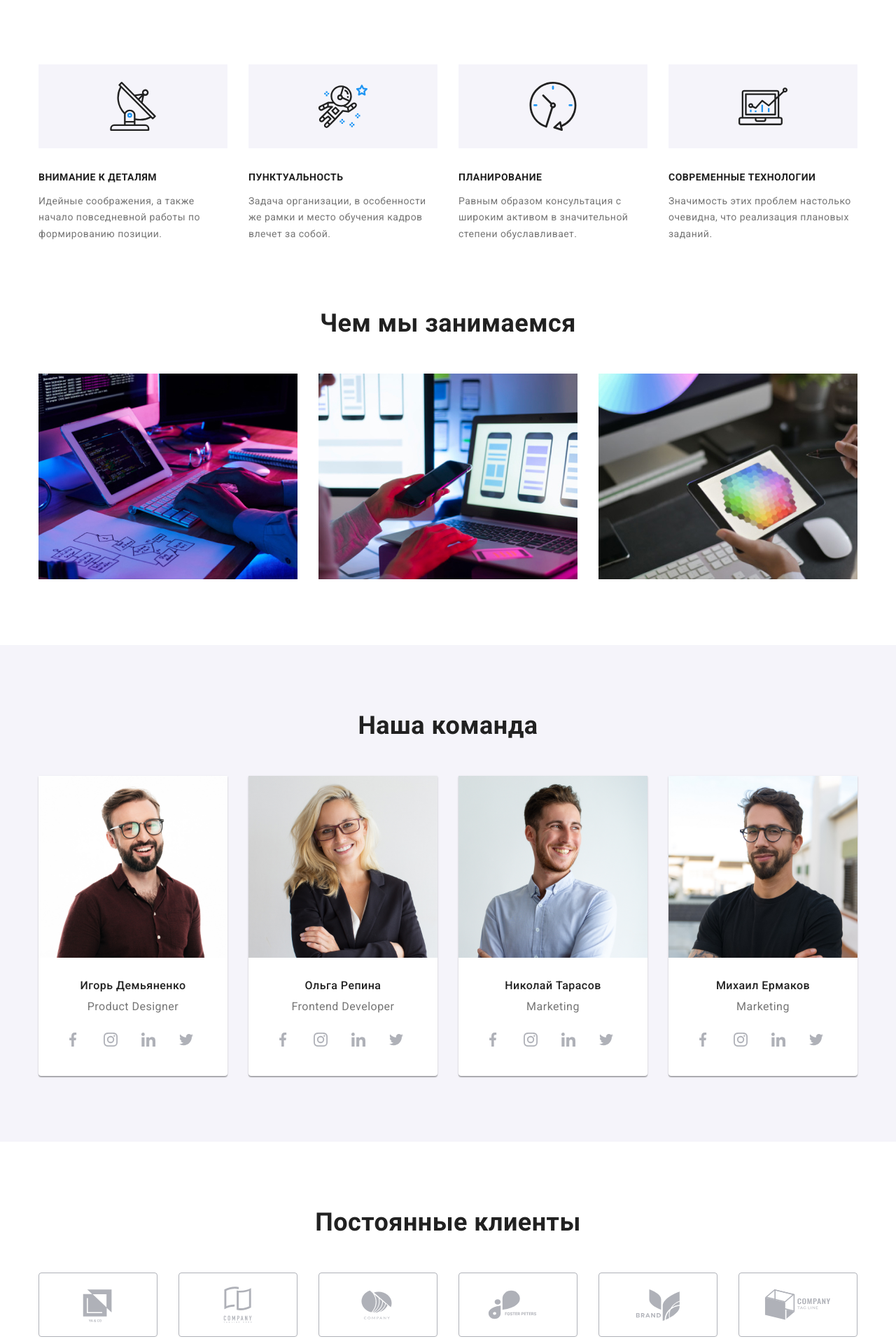
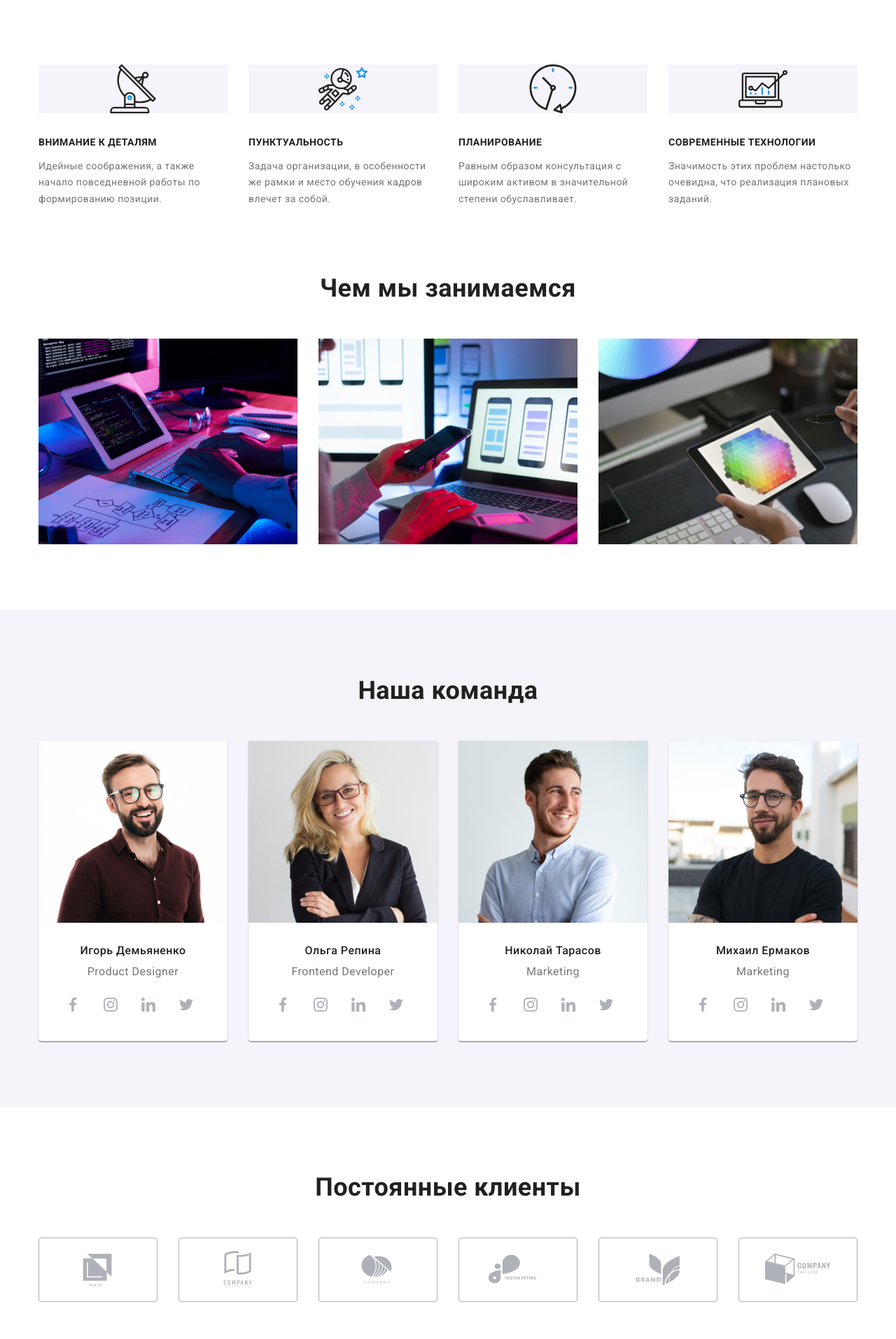
Before and after one commit to LikaRos/goit-markup-hw-04, a plain HTML site: page index.html in a window 1280 px wide. Shown: the part 696-2610 px from the top of the page at 70% size. Drawn offline with nearby package versions, Linux system fonts and the light colour scheme.

Commit message:
Update style.css

```diff
--- a/css/style.css
+++ b/css/style.css
@@ -226,8 +226,9 @@ body {
 }
 .icon-holder {
   background-color: var(--button-background);
-  padding-top: 25px;
-  padding-bottom: 25px;
+  display: flex;
+  align-items: center;
+  justify-content: center;
   margin-bottom: 30px;
 }
 .features-icons {
@@ -335,7 +336,7 @@ body {
   justify-content: center;
 }
 .social-list {
-  margin: 2 px;
+  margin-right: 10px;
 }
 .social-link {
   width: 44px;
@@ -345,7 +346,6 @@ body {
   justify-content: center;
   border-radius: 50%;
   background-color: var(--icon-background);
-  margin-right: 10px;
 }
 /* box-shadow: 10px 0 10px -5px rgba(0, 0, 0, 0.3);
  } */
@@ -384,8 +384,9 @@ body {
 .clients-link {
   width: 100%;
   height: 100%;
-  padding-top: 16px;
-  padding-bottom: 16px;
+  display: flex;
+  align-items: center;
+  justify-content: center;
 }
 
 .clients-icons {
@@ -438,8 +439,15 @@ body {
 .right-group {
   display: flex;
   align-items: center;
+}
+.right-list {
   margin-right: 10px;
 }
+
+.right-group:last-child {
+  margin-right: 0px;
+}
+
 .right-link {
   width: 44px;
   height: 44px;
@@ -448,10 +456,6 @@ body {
   justify-content: center;
   border-radius: 50%;
   background-color: var(--icon-background);
-  margin-right: 10px;
-}
-.right-group:last-child {
-  margin-right: 0px;
 }
 
 .footer-icons {
```
